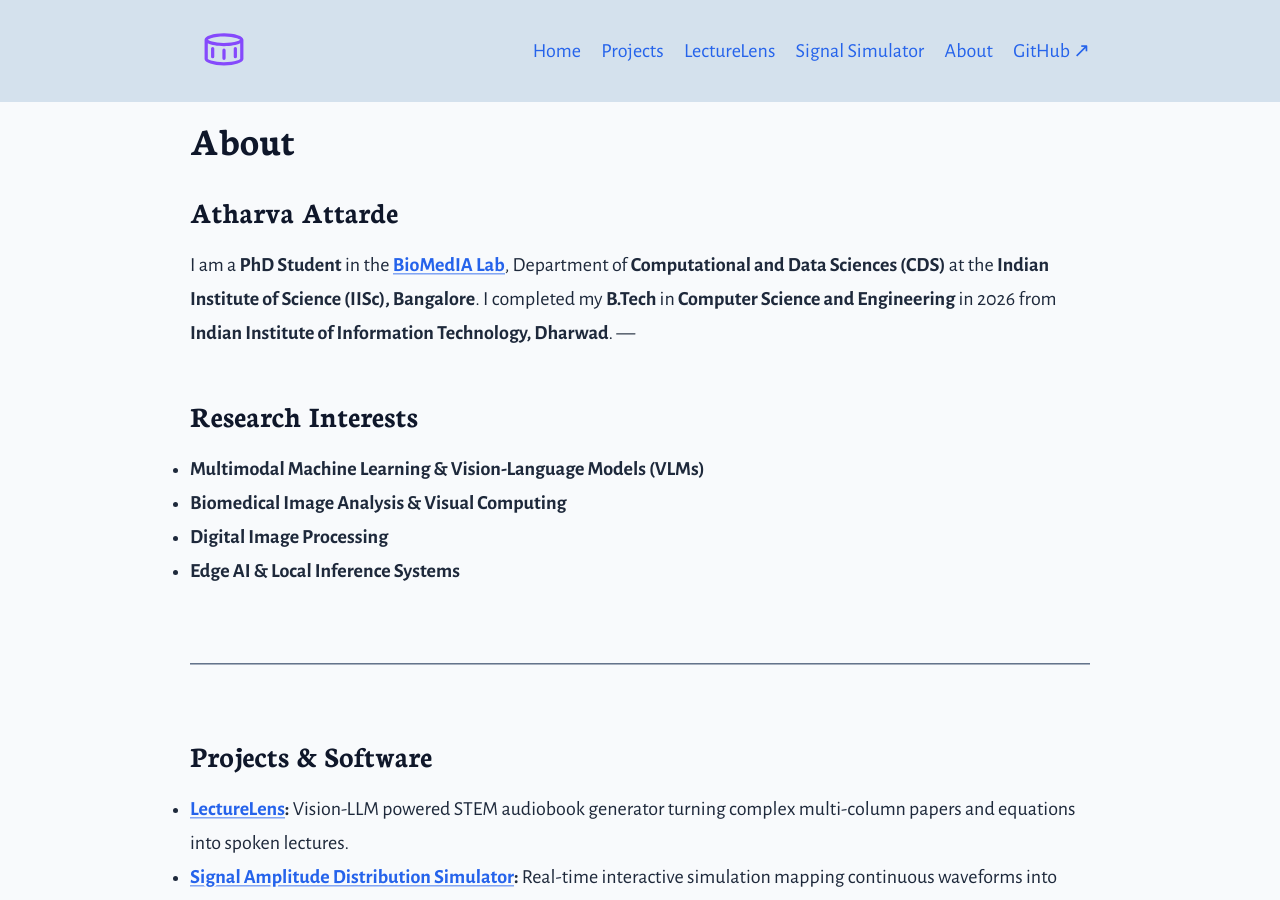
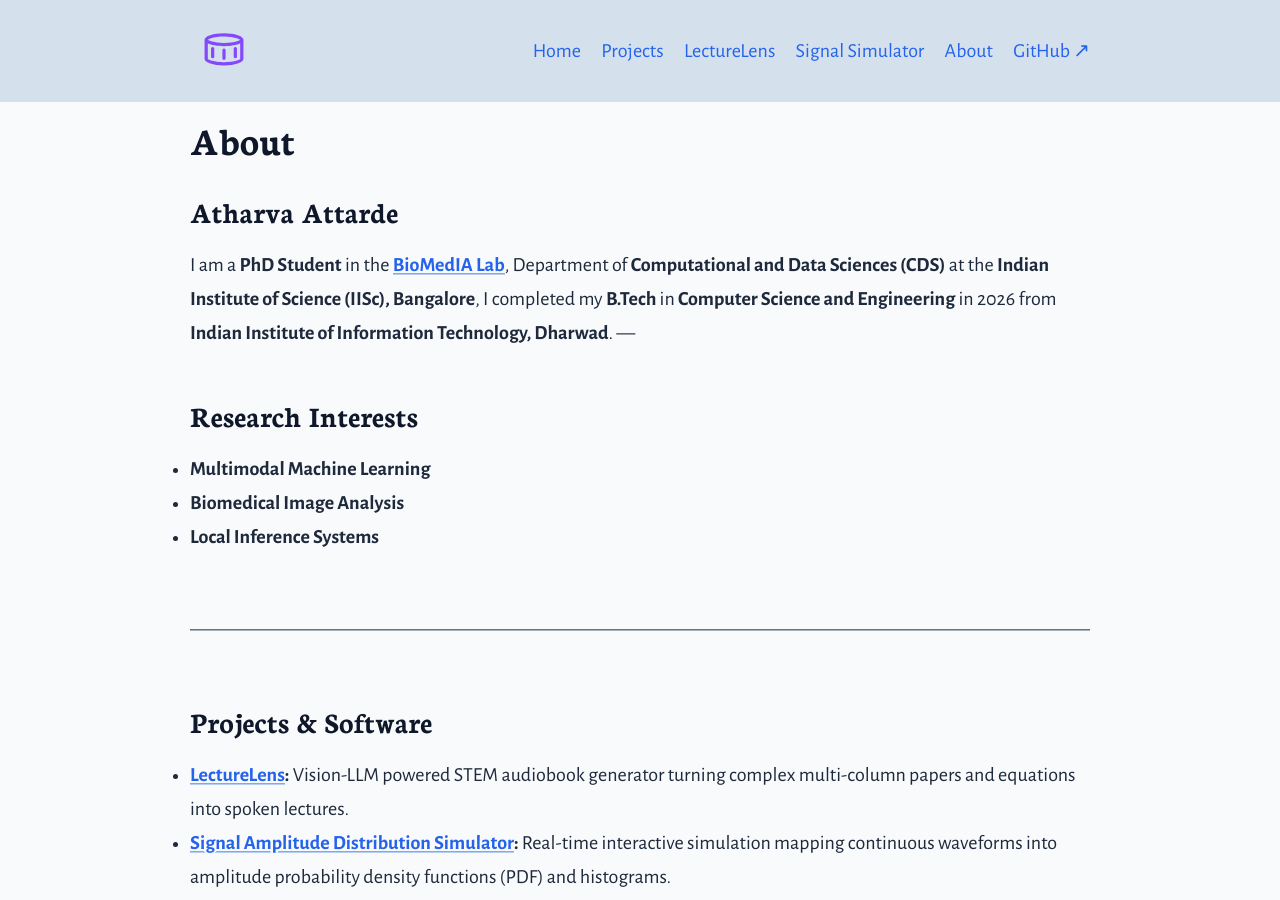
Before and after one commit to Atharva-Attarde/Atharva-Attarde.github.io, a Jekyll site: the page built from about.md, in a window 1280 px wide and 900 px high. Built offline with Jekyll 4.4.1, drawn with Linux system fonts in a browser that asks for light colours.

Commit message:
Update about.md

```diff
--- a/about.md
+++ b/about.md
@@ -6,15 +6,14 @@ permalink: /about/
 
 ### Atharva Attarde
 
-I am a **PhD Student** in the **[BioMedIA Lab](http://cds.iisc.ac.in/)**, Department of **Computational and Data Sciences (CDS)** at the **Indian Institute of Science (IISc), Bangalore**.
+I am a **PhD Student** in the **[BioMedIA Lab](http://cds.iisc.ac.in/)**, Department of **Computational and Data Sciences (CDS)** at the **Indian Institute of Science (IISc), Bangalore**,
 I completed my **B.Tech** in **Computer Science and Engineering** in 2026 from **Indian Institute of Information Technology, Dharwad**.
 ---
 
 ### Research Interests
-* **Multimodal Machine Learning &amp; Vision-Language Models (VLMs)**
-* **Biomedical Image Analysis &amp; Visual Computing**
-* **Digital Image Processing**
-* **Edge AI &amp; Local Inference Systems**
+* **Multimodal Machine Learning**
+* **Biomedical Image Analysis**
+* **Local Inference Systems**
 
 ---
 
```
